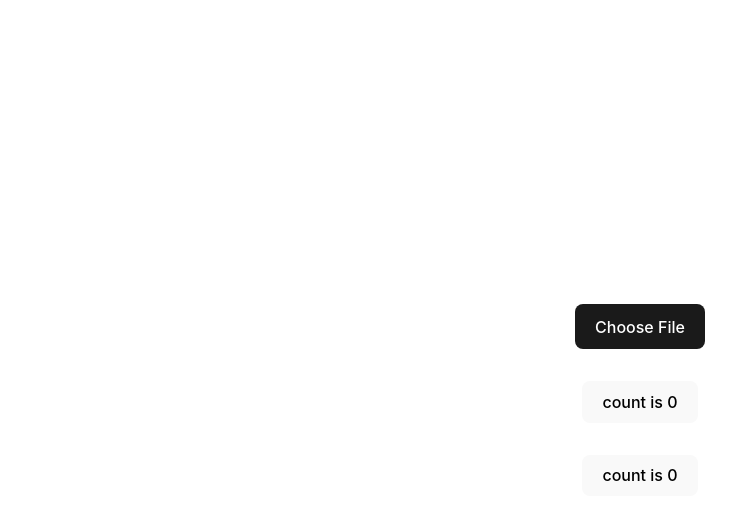
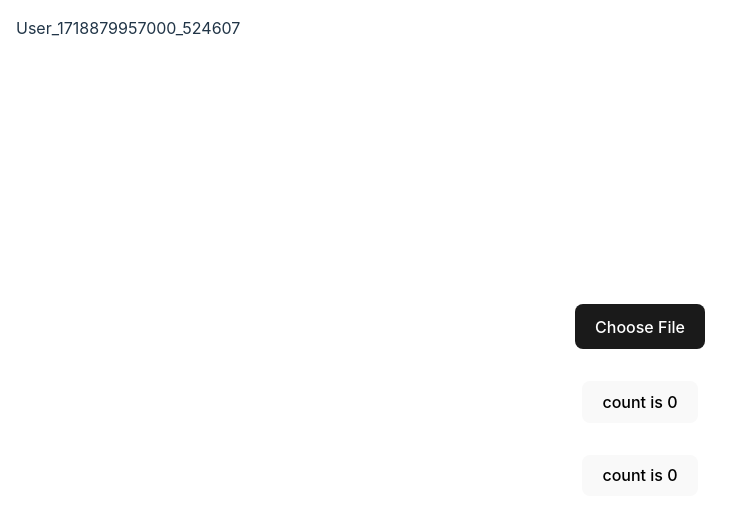
Before and after one commit to 23knightst813/React-Flask-OCR, a React (Vite) app in the folder reacty/: page / in a window 1280 px wide. Shown: the top 520 px of the page, without its empty margins (0-751 px from the left). Built offline with nearby package versions, Linux system fonts and the light colour scheme.

Commit message:
added user ids and alerts

```diff
--- a/reacty/src/App.css
+++ b/reacty/src/App.css
@@ -88,3 +88,9 @@ input[type="file"] {
 .submit-button:focus-visible {
   outline: 4px auto -webkit-focus-ring-color;
 }
+
+.idDisplay {
+  position: absolute;
+  top: 0vh;
+  left: 2vh;
+}
--- a/reacty/src/App.jsx
+++ b/reacty/src/App.jsx
@@ -1,4 +1,4 @@
-import React, { useState } from "react";
+import React, { useEffect, useState } from "react";
 import "./App.css";
 
 function countW(count, setCount) {
@@ -29,6 +29,7 @@ function App() {
   const [count, setCount] = useState(0);
   const [count2, setCount2] = useState(0);
   const [selectedImage, setSelectedImage] = useState(null);
+  const [userId, setUserId] = useState(null);
 
   const handleImageUpload = (event) => {
     const file = event.target.files[0];
@@ -39,11 +40,24 @@ function App() {
     }
   };
 
+  useEffect(() => {
+    // Check if user ID already exists in local storage
+    let storedUserId = localStorage.getItem('userId');
+    if (!storedUserId) {
+      // Generate a unique user ID
+      const uniqueId = `User_${Date.now()}_${Math.floor(Math.random() * 1000000)}`;
+      localStorage.setItem('userId', uniqueId);
+      storedUserId = uniqueId;
+    }
+    setUserId(storedUserId);
+  }, []);
+
   function imageUpload() {
+
     console.log("imageUpload");
     const formdata = new FormData();
     // const blob = new Blob([selectedImage], { type: "image/jpeg" });
-    formdata.append("file", selectedImage , 'hello');
+    formdata.append("file", selectedImage, userId);
 
     const requestOptions = {
       method: "POST",
@@ -53,12 +67,16 @@ function App() {
 
     fetch("http://localhost:5000/upload", requestOptions)
       .then((response) => response.text())
-      .then((result) => console.log(result))
-      .catch((error) => console.error(error));
+      .then((result) => alert(result))
+      .catch((error) => alert(error));
   }
 
   return (
     <>
+      <header className="idDisplay">
+        <p>{userId}</p>
+      </header>
+
       <form >
         <label htmlFor="myFile" className="custom-file-upload">
           Choose File
```
Also changed, not shown: 2 other files (tests, documents, lock files or other folders).
